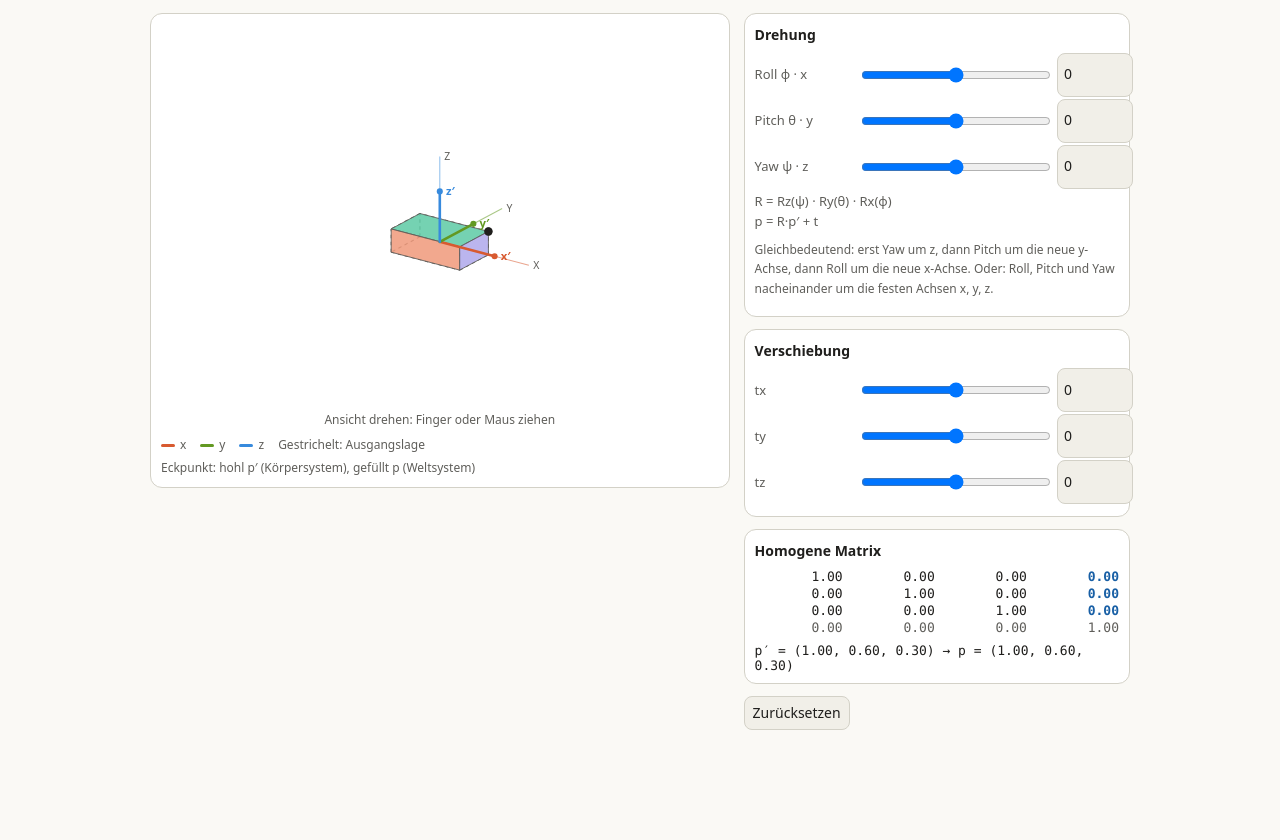
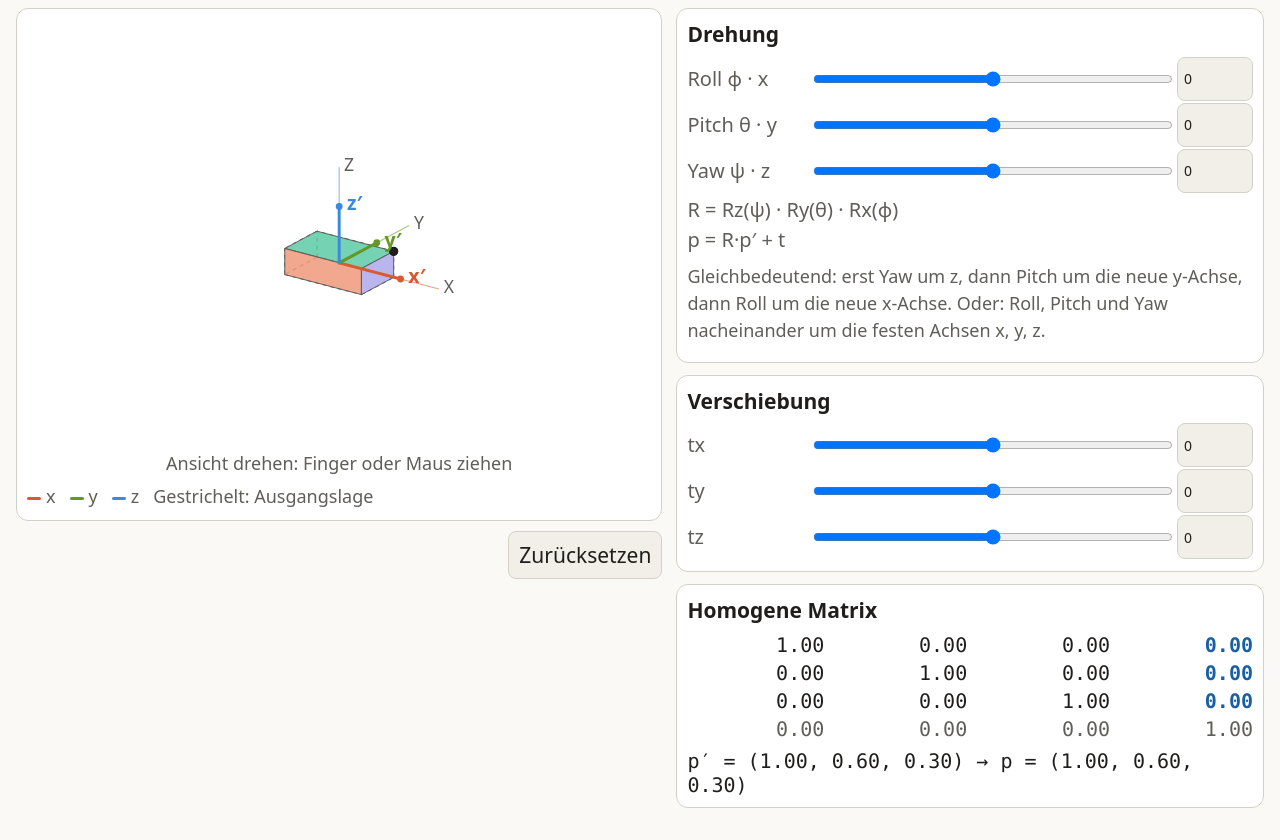
Before and after one commit to nicokaempchen-source/nicokaempchen-source.github.io, a plain HTML site: page koordinatentransformation.html in a window 1280 px wide. Shown: the part 110-950 px from the top of the page. Before the commit the page ends 872 px from the top, so only its background shows below. Drawn offline with Linux system fonts and the light colour scheme.

Commit message:
Add files via upload

```diff
--- a/koordinatentransformation.html
+++ b/koordinatentransformation.html
@@ -10,33 +10,33 @@ box-sizing:border-box;padding-top:env(safe-area-inset-top,0px);padding-bottom:en
 @media (prefers-color-scheme:dark){:root:not([data-theme="light"]){--bg:#1c1b19;--surface:#262522;--surface2:#2f2e2a;--text:#f1efe8;--text2:#b4b2a9;--border:#444441;--accent:#85b7eb;color-scheme:dark}}
 :root[data-theme="dark"]{--bg:#1c1b19;--surface:#262522;--surface2:#2f2e2a;--text:#f1efe8;--text2:#b4b2a9;--border:#444441;--accent:#85b7eb;color-scheme:dark}
 html{scroll-padding-top:env(safe-area-inset-top,0px)}
-body{margin:0;background:var(--bg);color:var(--text);font:16px/1.6 system-ui,-apple-system,"Segoe UI",Roboto,sans-serif}
-main{max-width:980px;margin:0 auto;padding:20px 16px 32px}
+body{margin:0;background:var(--bg);color:var(--text);font:24px/1.5 system-ui,-apple-system,"Segoe UI",Roboto,sans-serif}
+main{max-width:1280px;margin:0 auto;padding:20px 16px 32px}
 h1{font-size:22px;font-weight:600;margin:0 0 4px}
 p.lead{margin:0 0 16px;color:var(--text2);font-size:15px}
-.app{display:grid;grid-template-columns:minmax(0,1.5fr) minmax(0,1fr);gap:14px;align-items:start}
-@media (max-width:760px){.app{grid-template-columns:minmax(0,1fr)}}
+.app{display:grid;grid-template-columns:minmax(0,1.1fr) minmax(0,1fr);gap:14px;align-items:start}
+@media (max-width:900px){.app{grid-template-columns:minmax(0,1fr)}}
 .card{background:var(--surface);border:1px solid var(--border);border-radius:12px;padding:10px}
 .card svg{width:100%;display:block;touch-action:none;cursor:grab;user-select:none;-webkit-user-select:none}
-.hint{font-size:12px;color:var(--text2);text-align:center;margin-top:2px}
+.hint{font-size:18px;color:var(--text2);text-align:center;margin-top:2px}
 .pnl{display:flex;flex-direction:column;gap:12px}
-.pnl h2{font-size:14px;font-weight:600;margin:0 0 6px}
+.pnl h2{font-size:21px;font-weight:600;margin:0 0 6px}
 .sel{display:grid;grid-template-columns:1fr 1fr;gap:8px}
-select,input[type=number],button{font:inherit;font-size:14px;color:var(--text);background:var(--surface2);border:1px solid var(--border);border-radius:8px;padding:5px 8px;min-height:34px;max-width:100%}
+select,input[type=number],button{font:inherit;font-size:21px;color:var(--text);background:var(--surface2);border:1px solid var(--border);border-radius:8px;padding:6px 10px;min-height:48px;max-width:100%}
 button{cursor:pointer}
 button:active{transform:scale(.98)}
-.row{display:grid;grid-template-columns:96px minmax(0,1fr) 62px;gap:8px;align-items:center;margin:2px 0}
-.row label{font-size:13px;color:var(--text2)}
+.row{display:grid;grid-template-columns:118px minmax(0,1fr) 62px;gap:6px;padding-right:14px;align-items:center;margin:2px 0}
+.row label{font-size:20px;color:var(--text2)}
 .row input[type=range]{width:100%;min-width:0;height:30px}
-.row input[type=number]{width:62px;padding:4px 6px}
+.row input[type=number]{width:62px;padding:4px 6px;font-size:14px;min-height:34px}
 .pre{display:flex;flex-wrap:wrap;gap:6px}
-.mx{display:grid;grid-template-columns:repeat(4,1fr);gap:2px 4px;font:13px ui-monospace,Menlo,monospace;text-align:right}
+.mx{display:grid;grid-template-columns:repeat(4,1fr);gap:4px 6px;font:20px ui-monospace,Menlo,monospace;text-align:right}
 .mx span.t{color:var(--accent);font-weight:600}
 .mx span.m{color:var(--text2)}
-.fm{font-size:13px;color:var(--text2);margin:0 0 8px;overflow-wrap:anywhere}
-.pt{font:13px ui-monospace,Menlo,monospace;margin-top:8px;overflow-wrap:anywhere}
-.warn{background:var(--surface2);border-left:3px solid #BA7517;border-radius:0 8px 8px 0;padding:8px 10px;font-size:13px}
-.lg{display:flex;flex-wrap:wrap;gap:4px 14px;font-size:12px;color:var(--text2);margin-top:6px}
+.fm{font-size:20px;color:var(--text2);margin:0 0 8px;overflow-wrap:anywhere}
+.pt{font:20px ui-monospace,Menlo,monospace;margin-top:8px;overflow-wrap:anywhere}
+.warn{background:var(--surface2);border-left:3px solid #BA7517;border-radius:0 8px 8px 0;padding:8px 10px;font-size:20px}
+.lg{display:flex;flex-wrap:wrap;gap:4px 14px;font-size:18px;color:var(--text2);margin-top:6px}
 .lg i{display:inline-block;width:14px;height:3px;margin-right:5px;vertical-align:middle;border-radius:2px}
 </style>
 </head>
@@ -45,13 +45,16 @@ button:active{transform:scale(.98)}
 <h1>Koordinatentransformation eines Quaders</h1>
 <p class="lead">Stelle Roll-, Pitch- und Yaw-Winkel sowie die Verschiebung ein. Gestrichelt ist die Ausgangslage, farbig die Endlage mit dem mitgedrehten Koordinatensystem x′, y′, z′. Ziehe in der Grafik, um die Ansicht zu drehen.</p>
 <div class="app">
+<div>
 <div class="card">
 <svg id="v" viewBox="0 0 640 440" role="img" aria-label="Quader in Ausgangs- und Endlage"></svg>
 <div class="hint">Ansicht drehen: Finger oder Maus ziehen</div>
 <div class="lg">
 <span><i style="background:#D85A30"></i>x</span><span><i style="background:#639922"></i>y</span><span><i style="background:#378ADD"></i>z</span>
-<span>Gestrichelt: Ausgangslage</span><span>Eckpunkt: hohl p′ (Körpersystem), gefüllt p (Weltsystem)</span>
+<span>Gestrichelt: Ausgangslage</span>
 </div>
+</div>
+<div class="pre" style="margin-top:10px;justify-content:flex-end"><button data-p="reset">Zurücksetzen</button></div>
 </div>
 <div class="pnl">
 <div class="card">
@@ -70,9 +73,7 @@ button:active{transform:scale(.98)}
 <div class="mx" id="mx"></div>
 <div class="pt" id="pt"></div>
 </div>
-<div class="pre">
-<button data-p="reset">Zurücksetzen</button>
-</div>
+
 </div>
 </div>
 </main>
@@ -124,7 +125,7 @@ const W=V.map(v=>{const q=app(R,v);return [q[0]+t[0],q[1]+t[1],q[2]+t[2]];});
 let s='';
 [[2.6,0,0,'X'],[0,2.6,0,'Y'],[0,0,2.2,'Z']].forEach((e,k)=>{
 const o=sc([0,0,0]),p=sc(e);
-s+='<line x1="'+o[0]+'" y1="'+o[1]+'" x2="'+p[0]+'" y2="'+p[1]+'" stroke="'+COL[k]+'" stroke-width="1.2" stroke-opacity=".55"/><text x="'+(p[0]+5)+'" y="'+(p[1]+4)+'" font-size="12" style="fill:var(--text2)">'+e[3]+'</text>';});
+s+='<line x1="'+o[0]+'" y1="'+o[1]+'" x2="'+p[0]+'" y2="'+p[1]+'" stroke="'+COL[k]+'" stroke-width="1.2" stroke-opacity=".55"/><text x="'+(p[0]+5)+'" y="'+(p[1]+4)+'" font-size="18" style="fill:var(--text2)">'+e[3]+'</text>';});
 E.forEach(e=>{const p=sc(V[e[0]]),q=sc(V[e[1]]);
 s+='<line x1="'+p[0]+'" y1="'+p[1]+'" x2="'+q[0]+'" y2="'+q[1]+'" stroke-width="1.2" stroke-dasharray="4 4" style="stroke:var(--text2)"/>';});
 const o0=sc([0,0,0]),o1=sc(t);
@@ -136,7 +137,7 @@ s+='<line x1="'+P[0]+'" y1="'+P[1]+'" x2="'+Q[0]+'" y2="'+Q[1]+'" stroke-width="
 const oo=sc(t);
 [[1.6,0,0,"x′"],[0,1.4,0,"y′"],[0,0,1.3,"z′"]].forEach((e,k)=>{
 const q=app(R,e),p=sc([q[0]+t[0],q[1]+t[1],q[2]+t[2]]);
-s+='<line x1="'+oo[0]+'" y1="'+oo[1]+'" x2="'+p[0]+'" y2="'+p[1]+'" stroke="'+COL[k]+'" stroke-width="3" stroke-linecap="round"/><circle cx="'+p[0]+'" cy="'+p[1]+'" r="3.5" fill="'+COL[k]+'"/><text x="'+(p[0]+(p[0]>=oo[0]?7:-18))+'" y="'+(p[1]+4)+'" font-size="13" font-weight="600" fill="'+COL[k]+'">'+e[3]+'</text>';});
+s+='<line x1="'+oo[0]+'" y1="'+oo[1]+'" x2="'+p[0]+'" y2="'+p[1]+'" stroke="'+COL[k]+'" stroke-width="3" stroke-linecap="round"/><circle cx="'+p[0]+'" cy="'+p[1]+'" r="3.5" fill="'+COL[k]+'"/><text x="'+(p[0]+(p[0]>=oo[0]?8:-32))+'" y="'+(p[1]+4)+'" font-size="20" font-weight="600" fill="'+COL[k]+'">'+e[3]+'</text>';});
 document.getElementById('v').innerHTML=s;
 let m='';
 for(let i=0;i<3;i++){for(let j=0;j<3;j++)m+='<span>'+f2(R[i][j])+'</span>';m+='<span class="t">'+f2(t[i])+'</span>';}
```
